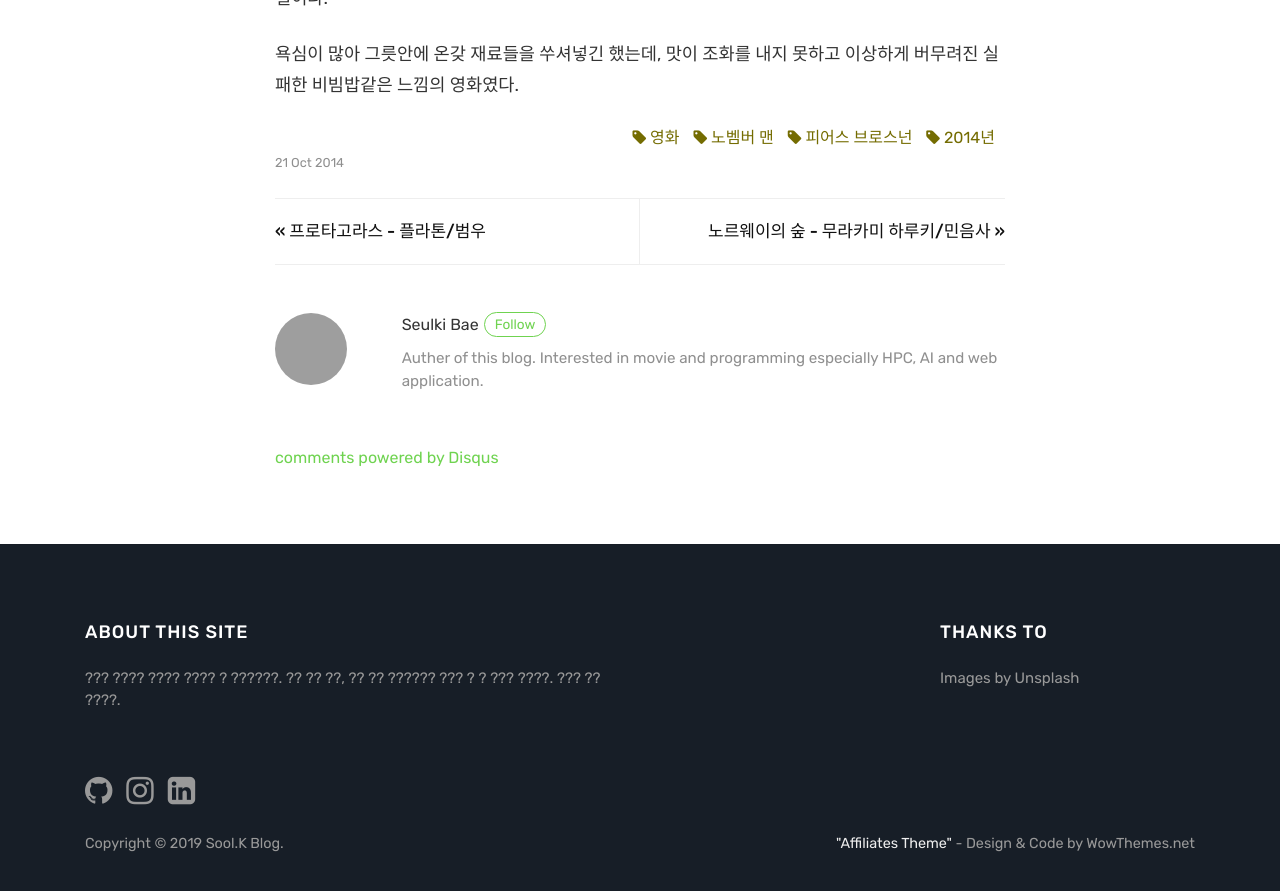
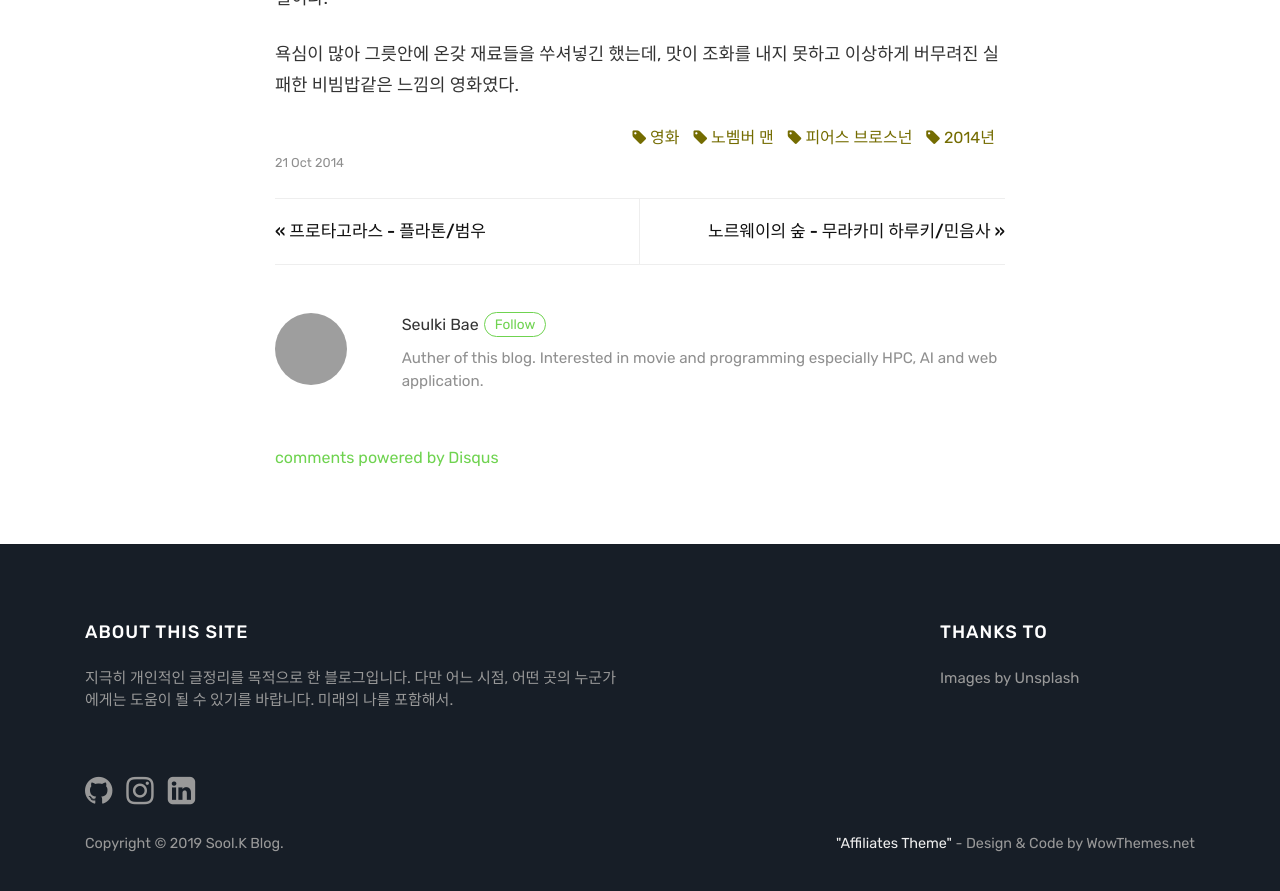
Before and after one commit to kinchi22/kinchi22.github.io, a Jekyll site: the page built from _posts/hobby/2014-10-21-november-man.md, in a window 1280 px wide and 900 px high, scrolled down 1575 px. Shown: the top 891 px of the window. Built offline with Jekyll 4.4.1, drawn with Linux system fonts in a browser that asks for light colours; comment, search, counter and statistics services are not loaded; grey boxes are pictures that could not be loaded.

Commit message:
Remove unncessary things

```diff
--- a/_config.yml
+++ b/_config.yml
@@ -3,7 +3,7 @@
 description: 지극히 개인적인 글정리를 목적으로 한 블로그입니다. 다만 어느 시점, 어떤 곳의 누군가에게는 도움이 될 수 있기를 바랍니다. 미래의 나를 포함해서.
 meta_description: "Jekyll theme for blogging."
 logo: 'assets/images/logo.png'
-favicon: 'assets/images/favicon.jpg'
+favicon: 'assets/images/favicon.png'
 paginate: 12
 baseurl:
 email: 'kinchi22@gmail.com'
--- a/_layouts/default.html
+++ b/_layouts/default.html
@@ -1,40 +1,42 @@
 <!DOCTYPE html>
 <html lang="en">
+
 <head>
     <meta charset="utf-8">
     <meta name="viewport" content="width=device-width, initial-scale=1, shrink-to-fit=no">
-<link rel="icon" href="{{ site.baseurl }}/assets/images/favicon.ico">
+    <link rel="icon" href="{{ site.baseurl }}/{{ site.favicon }}">
     <title>{{ page.title }} | {{site.name}}</title>
-{% if page.description %}<meta name="description" content="{{ page.description }}">{% endif %}
-<link rel="stylesheet" href="https://maxcdn.bootstrapcdn.com/bootstrap/4.0.0-alpha.6/css/bootstrap.min.css" integrity="sha384-rwoIResjU2yc3z8GV/NPeZWAv56rSmLldC3R/AZzGRnGxQQKnKkoFVhFQhNUwEyJ" crossorigin="anonymous">
+
+    {% if page.description %}
+    <meta name="description" content="{{ page.description }}">
+    {% endif %}
+    <link rel="stylesheet" href="https://maxcdn.bootstrapcdn.com/bootstrap/4.0.0-alpha.6/css/bootstrap.min.css"
+        integrity="sha384-rwoIResjU2yc3z8GV/NPeZWAv56rSmLldC3R/AZzGRnGxQQKnKkoFVhFQhNUwEyJ" crossorigin="anonymous">
     <link href="https://maxcdn.bootstrapcdn.com/font-awesome/4.7.0/css/font-awesome.min.css" rel="stylesheet">
     <link href="https://fonts.googleapis.com/css?family=Rubik:400,400i,500,500i,700,700i" rel="stylesheet">
     <link href="{{ site.baseurl }}/assets/css/theme.css" rel="stylesheet">
     <link href="{{ site.baseurl }}/assets/css/custom.css" rel="stylesheet">
-
     {{site.sharethis}}
 
     {% if jekyll.environment == 'production' %}
     <script>
-  (function(i,s,o,g,r,a,m){i['GoogleAnalyticsObject']=r;i[r]=i[r]||function(){
-  (i[r].q=i[r].q||[]).push(arguments)},i[r].l=1*new Date();a=s.createElement(o),
-  m=s.getElementsByTagName(o)[0];a.async=1;a.src=g;m.parentNode.insertBefore(a,m)
-  })(window,document,'script','//www.google-analytics.com/analytics.js','ga');
+        (function (i, s, o, g, r, a, m) {
+            i['GoogleAnalyticsObject'] = r; i[r] = i[r] || function () {
+                (i[r].q = i[r].q || []).push(arguments)
+            }, i[r].l = 1 * new Date(); a = s.createElement(o),
+                m = s.getElementsByTagName(o)[0]; a.async = 1; a.src = g; m.parentNode.insertBefore(a, m)
+        })(window, document, 'script', '//www.google-analytics.com/analytics.js', 'ga');
 
         ga('create', '{{site.google_analytics}}', 'auto');
         ga('send', 'pageview');
     </script>
     {% endif %}
-
-
-
 </head>
 
 
 
 {% capture layout %}{% if page.layout %}layout-{{ page.layout }}{% endif %}{% endcapture %}
 <body class="{{ layout }}">
-
 
 <!-- Begin Menu Navigation
 ================================================== -->
@@ -53,20 +55,19 @@
         <!-- Begin Menu -->
         <div class="collapse navbar-collapse" id="navbarsWow">
 
-            <!-- Begin Menu -->
             <ul class="navbar-nav ml-auto">
 
                 <li class="nav-item">
                 <a class="nav-link" href="{{ site.baseurl }}/index.html">Home</a>
                 </li>
-
+<!--
                 <li class="nav-item dropdown">
                     <a class="nav-link dropdown-toggle" href="#" id="dropdown01" data-toggle="dropdown" aria-haspopup="true" aria-expanded="false">Post</a>
                     <div class="dropdown-menu" aria-labelledby="dropdown01">
                     <a class="dropdown-item" href="{{ site.baseurl }}/category/movie/">Movie</a>
                     <a class="dropdown-item" href="{{ site.baseurl }}/category/book/">Book</a>
                     </div>
-                </li>
+                </li> -->
 
                 <!-- <li class="nav-item">
                     <a class="nav-link" href="{{ site.baseurl }}/about">About</a>
@@ -77,9 +78,10 @@
                 </li>
 
             </ul>
+
+        </div>
         <!-- End Menu -->
 
-        </div>
     </div>
 </header>
 
@@ -97,9 +99,7 @@
 
     <div class="mainheading" style="display:none;">
         <h1 class="sitetitle">{{ site.name }}</h1>
-        <p class="lead">
-             {{ site.description }}
-        </p>
+        <p class="lead">{{ site.description }}</p>
     </div>
 
 
@@ -123,7 +123,7 @@
                 <div class="col-sm-6">
                 <div class="footer-widget textwidget">
                 <h5 class="title">About This Site</h5>
-                <p>??? ???? ???? ???? ? ??????. ?? ?? ??, ?? ?? ?????? ??? ? ? ??? ????. ??? ?? ????.</p>
+                <p>{{ site.description }}</p>
                 </div>
                 </div>
 
--- a/_layouts/post.html
+++ b/_layouts/post.html
@@ -23,7 +23,8 @@
                         {% assign sortedCategories = page.categories | sort %}
                         {% for category in sortedCategories %}
                         <li>
-                         <a href="{{ site.baseurl }}/category/{{ category | slugify }}/">{{ category }}</a>
+                         <!-- <a href="{{ site.baseurl }}/category/{{ category | slugify }}/">{{ category }}</a> -->
+                         <a>{{ category }}</a>
                         </li>
                         {% endfor %}
                     </ul>
```
Also changed, not shown: _posts/tech/2019-02-05-bst-using-go.md (+1 -1 lines), assets/images/favicon.png (added). Lines whose indentation alone changed are shown as unchanged.
